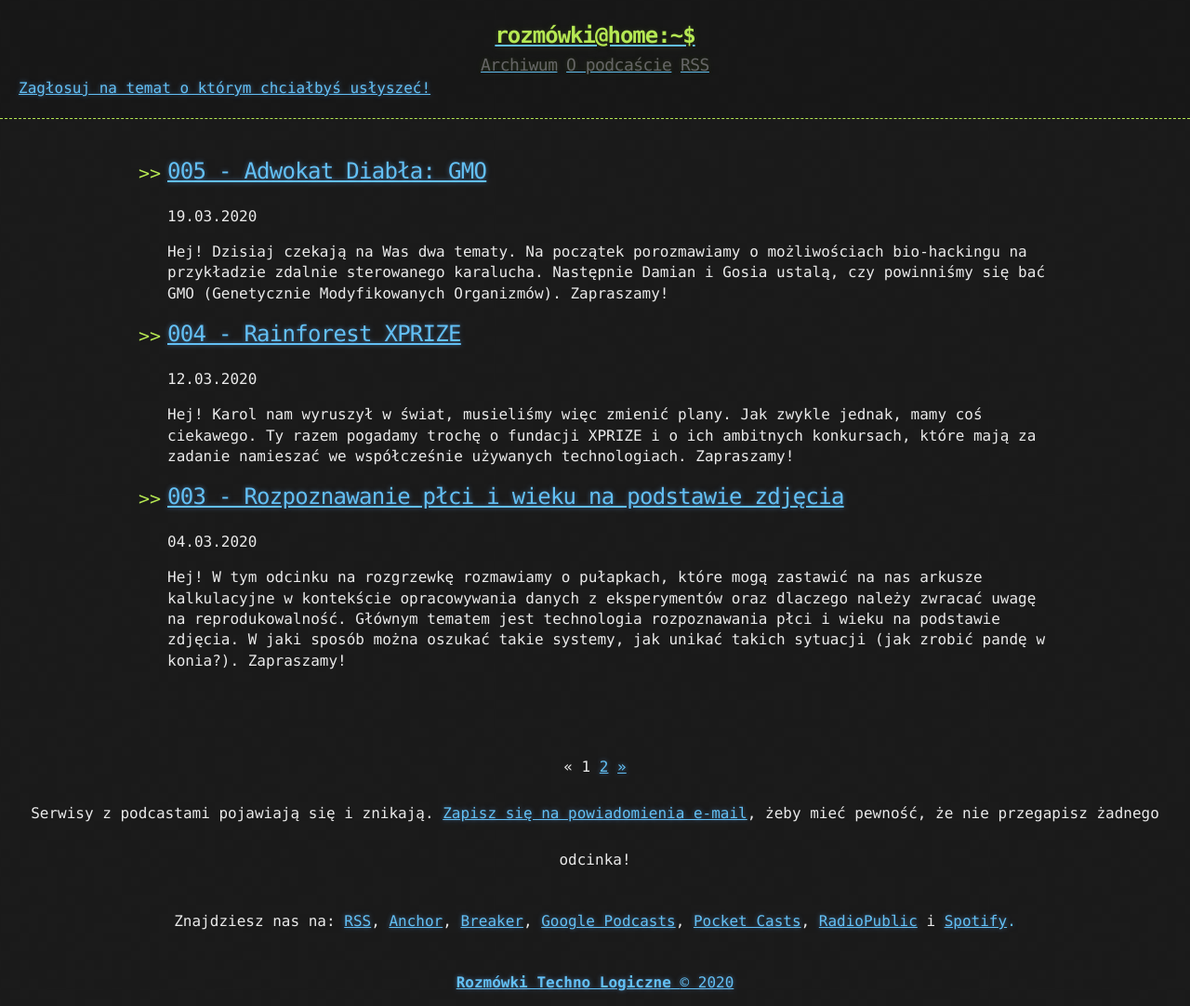
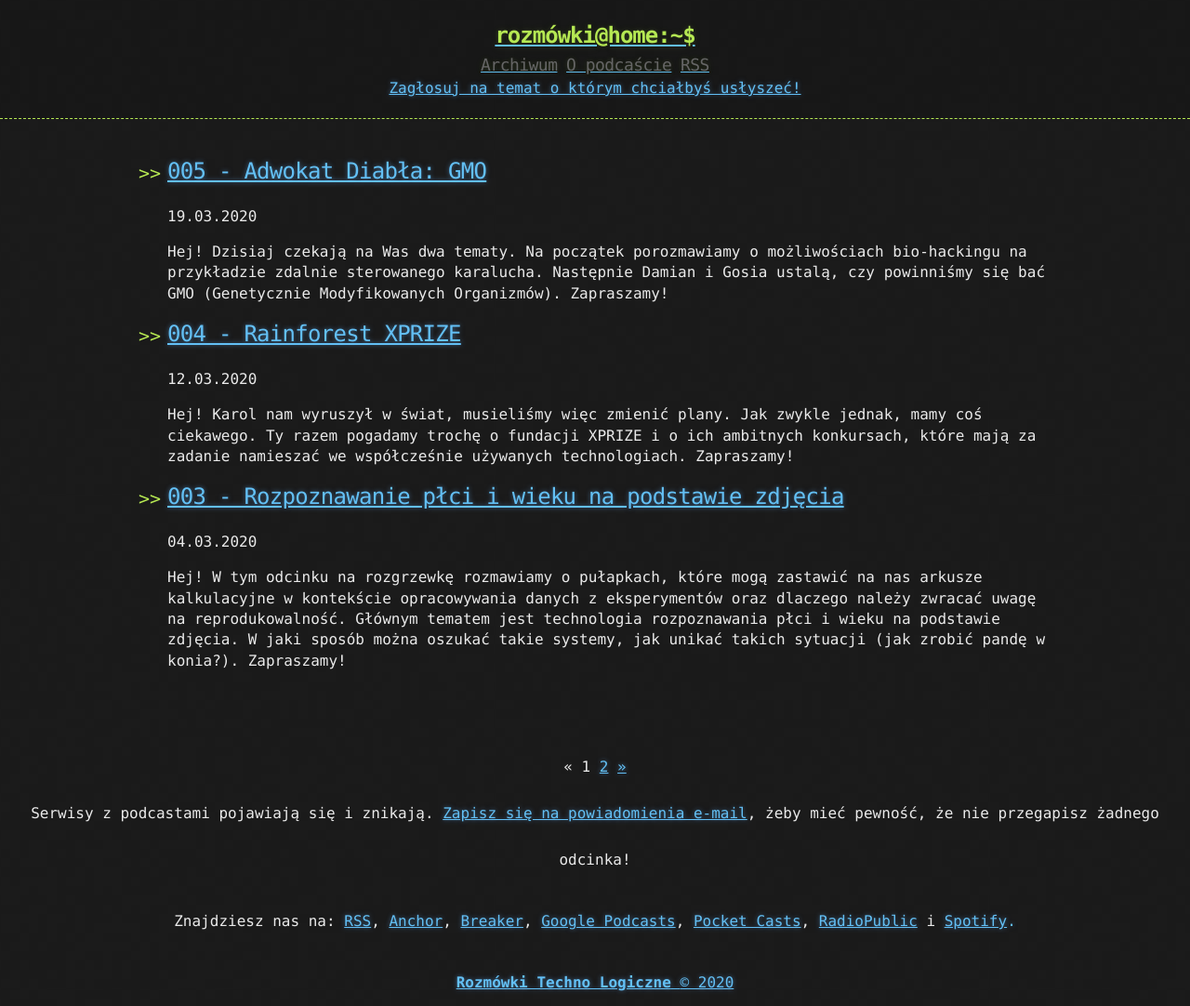
Before and after one commit to QuantumDamage/rozmowki-techno-logiczne, a Jekyll site: the page built from index.html, in a window 1280 px wide. Shown: the whole page at 93% size. Built offline with Jekyll 4.4.1, drawn with Linux system fonts in a browser that asks for light colours; the list of posts is cut into pages by our own code.

Commit message:
align center

```diff
--- a/_includes/header.html
+++ b/_includes/header.html
@@ -7,7 +7,7 @@
     <div class="header-links">
       {% include links.html %}
     </div>
-    <div>
+    <div align="center">
       <a href="https://www.tricider.com/brainstorming/3792ZBFX9Ml">Zagłosuj na temat o którym chciałbyś usłyszeć!</a>
     </div>
   </div>
```
